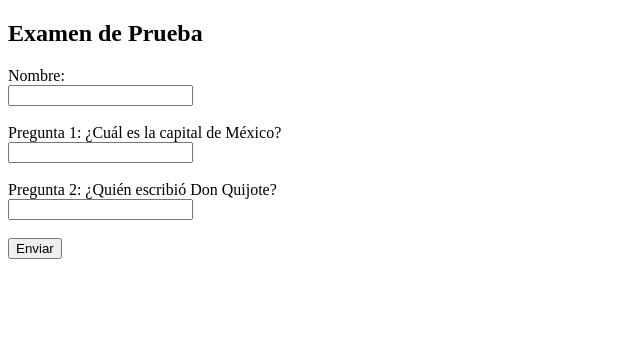
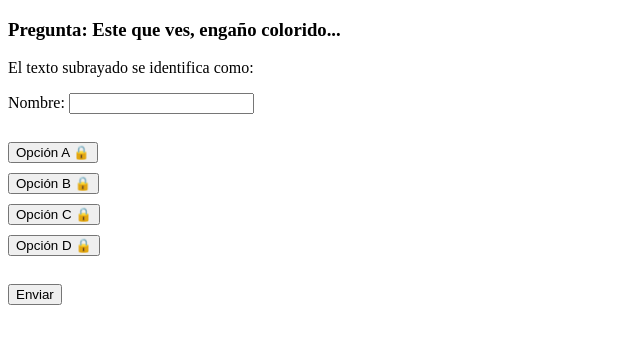
Before and after one commit to Oswaldo2408/prueba_examen-literatura, a plain HTML site: page index.html in a window 1280 px wide. Shown: the whole page, without its empty margins (0-640 px from the left). Drawn offline with Linux system fonts and the light colour scheme.

Commit message:
Update index.html

```diff
--- a/index.html
+++ b/index.html
@@ -2,32 +2,59 @@
 <html lang="es">
 <head>
   <meta charset="UTF-8">
-  <title>Examen Interactivo</title>
+  <title>Examen con Candados</title>
+  <style>
+    .opcion {
+      margin: 10px 0;
+    }
+    button {
+      cursor: pointer;
+    }
+  </style>
 </head>
 <body>
-  <h2>Examen de Prueba</h2>
+  <h3>Pregunta: Este que ves, engaño colorido...</h3>
+  <p>El texto subrayado se identifica como:</p>
 
   <form id="examen">
-    <label>Nombre:</label><br>
-    <input type="text" name="nombre" required><br><br>
+    Nombre: <input type="text" name="nombre" required><br><br>
 
-    <label>Pregunta 1: ¿Cuál es la capital de México?</label><br>
-    <input type="text" name="respuesta1" required><br><br>
+    <div class="opcion">
+      <button type="button" onclick="seleccionar('Metáfora')">Opción A 🔒</button>
+    </div>
+    <div class="opcion">
+      <button type="button" onclick="seleccionar('Alegoría')">Opción B 🔒</button>
+    </div>
+    <div class="opcion">
+      <button type="button" onclick="seleccionar('Hipérbole')">Opción C 🔒</button>
+    </div>
+    <div class="opcion">
+      <button type="button" onclick="seleccionar('Símil')">Opción D 🔒</button>
+    </div>
 
-    <label>Pregunta 2: ¿Quién escribió Don Quijote?</label><br>
-    <input type="text" name="respuesta2" required><br><br>
-
+    <input type="hidden" name="respuesta" id="respuesta">
+    <br>
     <button type="button" onclick="enviar()">Enviar</button>
   </form>
 
   <script>
+    function seleccionar(opcion) {
+      // Guardar la opción elegida en el campo oculto
+      document.getElementById("respuesta").value = opcion;
+      alert("Has seleccionado: " + opcion);
+    }
+
     function enviar() {
       const form = document.getElementById("examen");
       const datos = {
         nombre: form.nombre.value,
-        respuesta1: form.respuesta1.value,
-        respuesta2: form.respuesta2.value
+        respuesta: form.respuesta.value
       };
+
+      if (!datos.respuesta) {
+        alert("Primero selecciona una opción con candado.");
+        return;
+      }
 
       // 👉 Reemplaza esta URL con la de tu Apps Script
       const url = "https://script.google.com/macros/s/AKfycbyq-zkcSOtbK7JXTCs6F2oAYDlX-XGLHAOwS8OXuAWDX0bOwP4Kx7-hpYEagR3b93bS/exec";
```
